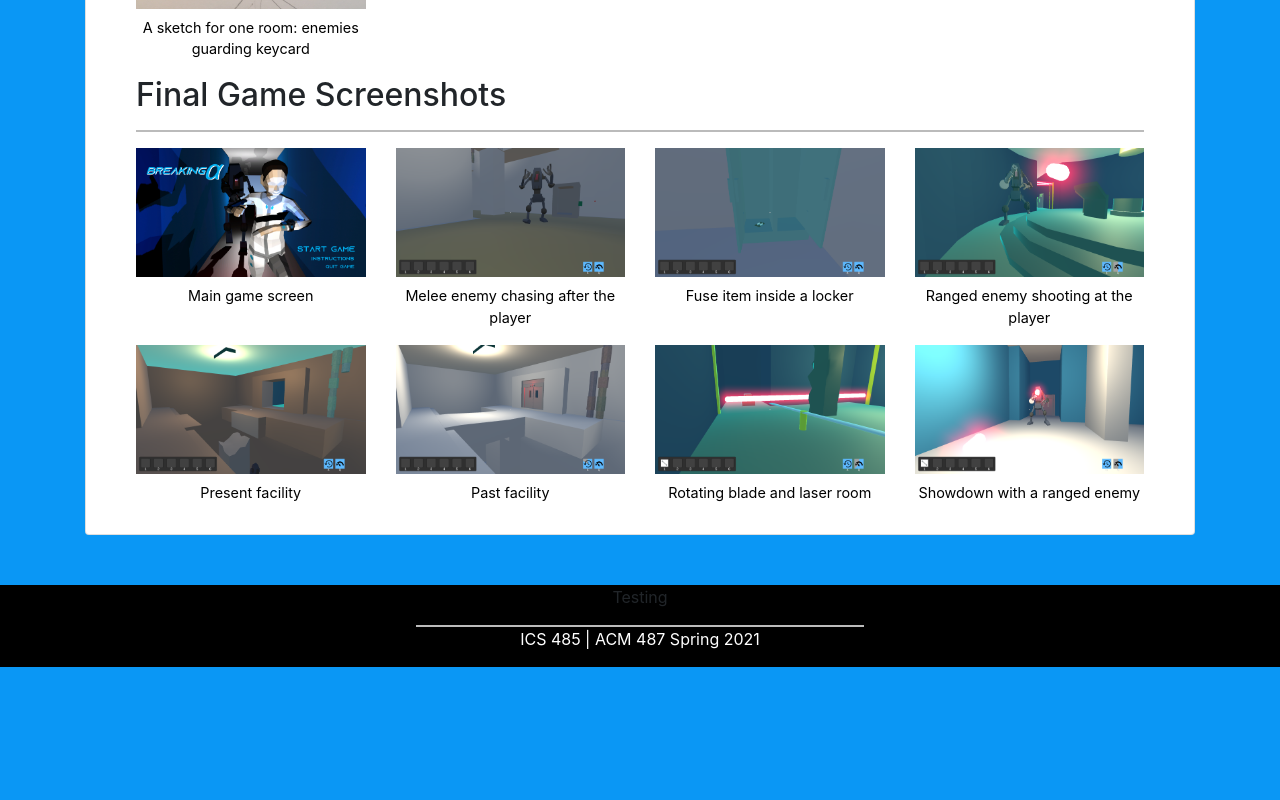
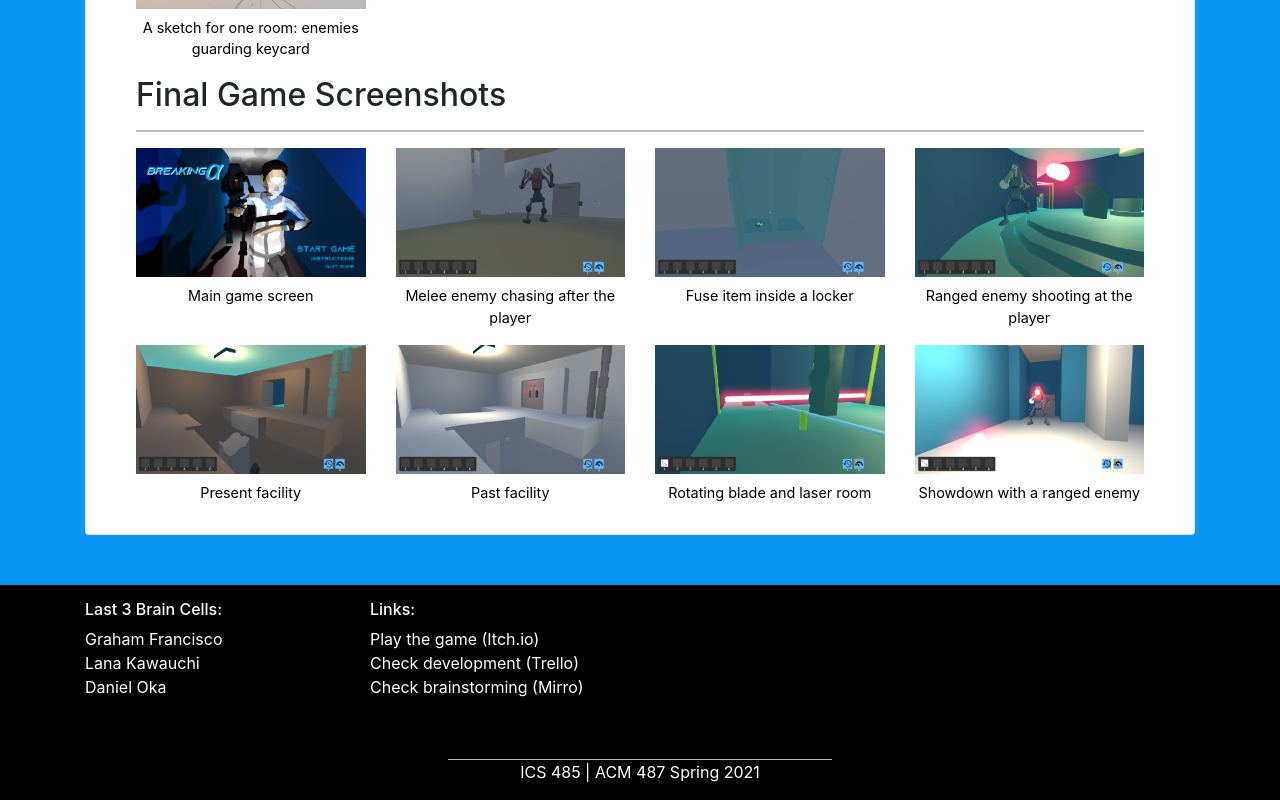
Before and after one commit to L3BC/ics485-site, a React (Create React App) app: page /#/images in a window 1280 px wide. Shown: the part 1393-2193 px from the top of the page. Before the commit the page ends 2060 px from the top, so only its background shows below. Built offline with nearby package versions, Linux system fonts and the light colour scheme.

Commit message:
Added footer links

```diff
--- a/src/components/footer/Footer.js
+++ b/src/components/footer/Footer.js
@@ -2,26 +2,75 @@ import React from 'react';
 import Container from 'react-bootstrap/Container';
 import Row from 'react-bootstrap/Row';
 import Col from 'react-bootstrap/Col';
+import links from '../../assets/urls';
 
 const Footer = () => {
     const styles = {
         divider: {
+            marginTop: 60,
             marginBottom: 0,
-            borderTop: '2px solid #bbb',
-            width: '35%'
+            borderTop: '1px solid #bbb',
+            width: '30%'
         }
     }
     return (
         <div className="footer">
             <Container>
-                <Row>
+                <Row lg={4}>
                     <Col>
-                    Testing
+                        <div style={{ color: '#ffffff', textAlign: 'left', marginTop: 15 }}>
+                            <h6>Last 3 Brain Cells:</h6>
+                            <a
+                                style={{ color: '#ffffff' }}
+                                href="https://trello.com/b/Qr9F5ue6/lul"
+                                rel="noopener noreferrer"
+                            >
+                                Graham Francisco
+                            </a>
+                            <br />
+                            <a
+                                style={{ color: '#ffffff' }}
+                                href="https://trello.com/b/Qr9F5ue6/lul"
+                                rel="noopener noreferrer"
+                            >
+                                Lana Kawauchi
+                            </a>
+                            <br />
+                            Daniel Oka
+                            <br />
+                        </div>
+                    </Col>
+                    <Col>
+                        <div style={{ color: '#ffffff', textAlign: 'left', marginTop: 15 }}>
+                            <h6>Links:</h6>
+                            <a
+                                style={{ color: '#ffffff' }}
+                            >
+                                Play the game (Itch.io)
+                            </a>
+                            <br />
+                            <a
+                                style={{ color: '#ffffff' }}
+                                href={links.grahamPortfolio}
+                                rel="noopener noreferrer"
+                                >
+                                Check development (Trello)
+                            </a>
+                            <br />
+                            <a
+                                style={{ color: '#ffffff' }}
+                                href={links.LanaPortfolio}
+                                rel="noopener noreferrer"
+                            >
+                                Check brainstorming (Mirro)
+                            </a>
+                            <br />
+                        </div>
                     </Col>
                 </Row>
             </Container>
             <hr style={styles.divider} />
-            <p style={{color: '#ffffff'}}>ICS 485 | ACM 487 Spring 2021</p>
+            <p style={{ color: '#ffffff' }}>ICS 485 | ACM 487 Spring 2021</p>
         </div>
     );
 }
```
